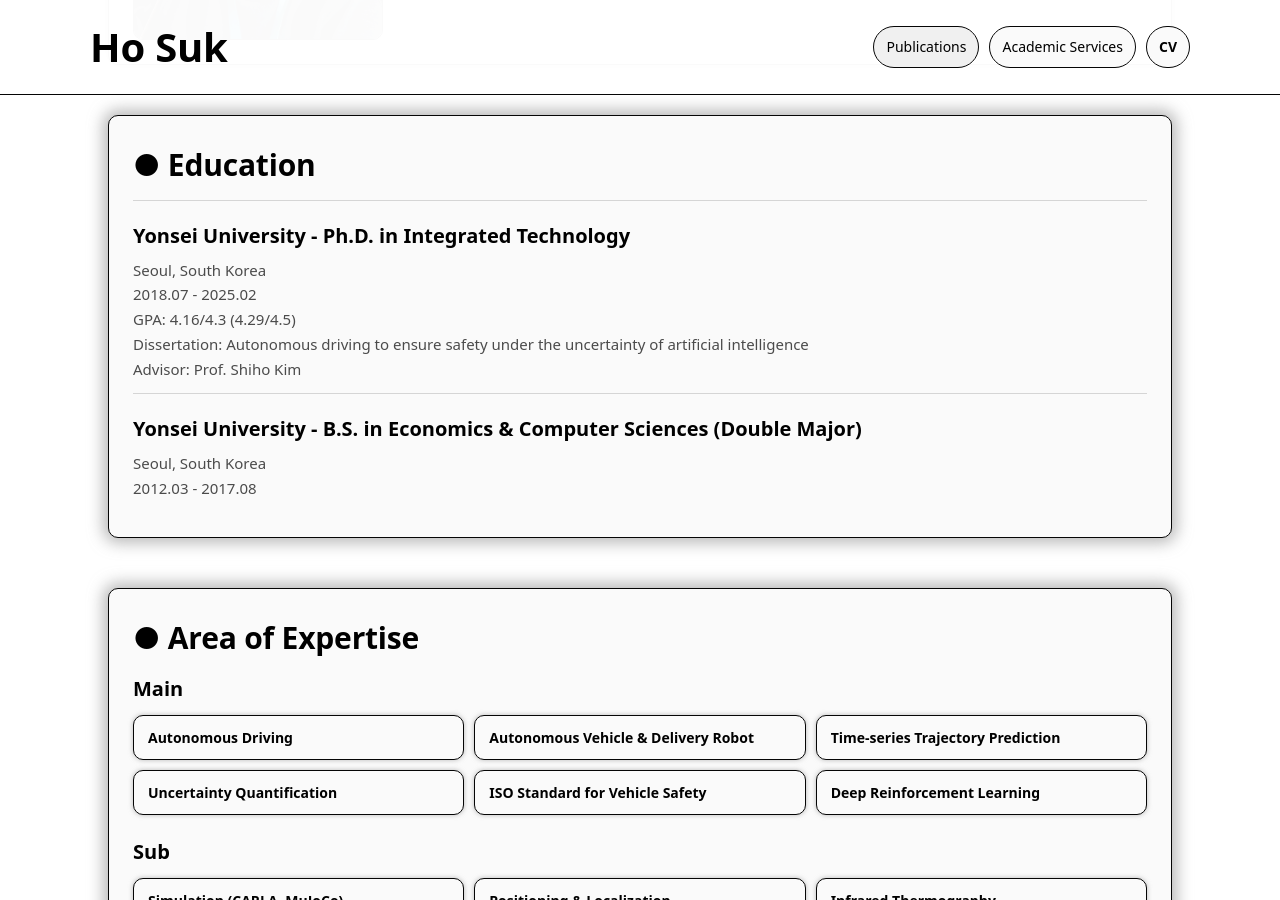
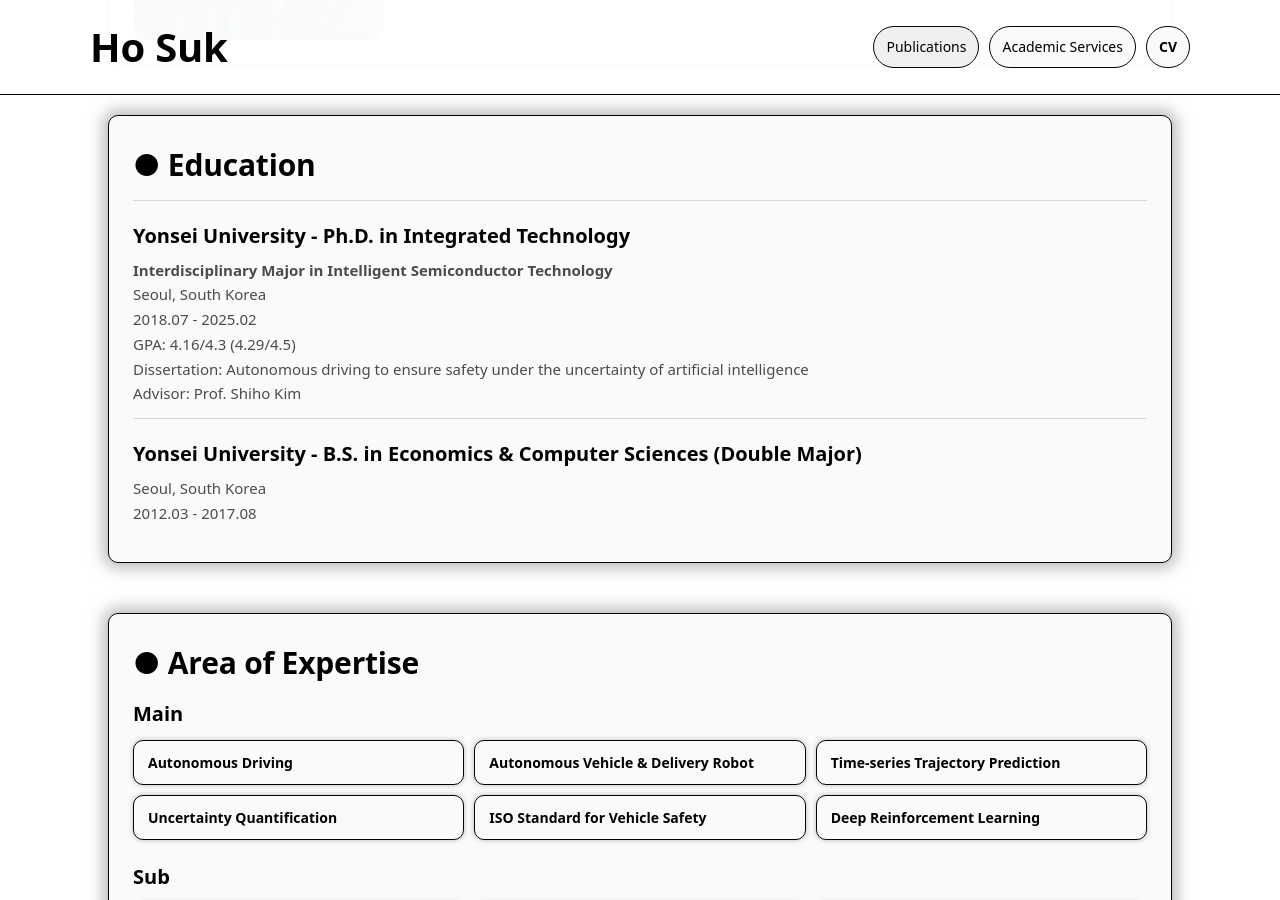
Before and after one commit to ho-suk-93/ho-suk-93.github.io, a Jekyll site: the page built from index.md, in a window 1280 px wide and 900 px high, scrolled down 404 px. Built offline with Jekyll 4.4.1, drawn with Linux system fonts in a browser that asks for light colours.

Commit message:
Update index.md

```diff
--- a/index.md
+++ b/index.md
@@ -33,6 +33,7 @@ description: "Ho Suk's Personal Website"
     <div class="section-title">● Education</div>
     <div class="list-item">
       <p class="item-title">Yonsei University - Ph.D. in Integrated Technology</p>
+      <p class="item-desc"><b>Interdisciplinary Major in Intelligent Semiconductor Technology</b></p>
       <p class="item-desc">Seoul, South Korea</p>
       <p class="item-desc">2018.07 - 2025.02</p>
       <p class="item-desc">GPA: 4.16/4.3 (4.29/4.5)</p>
```
